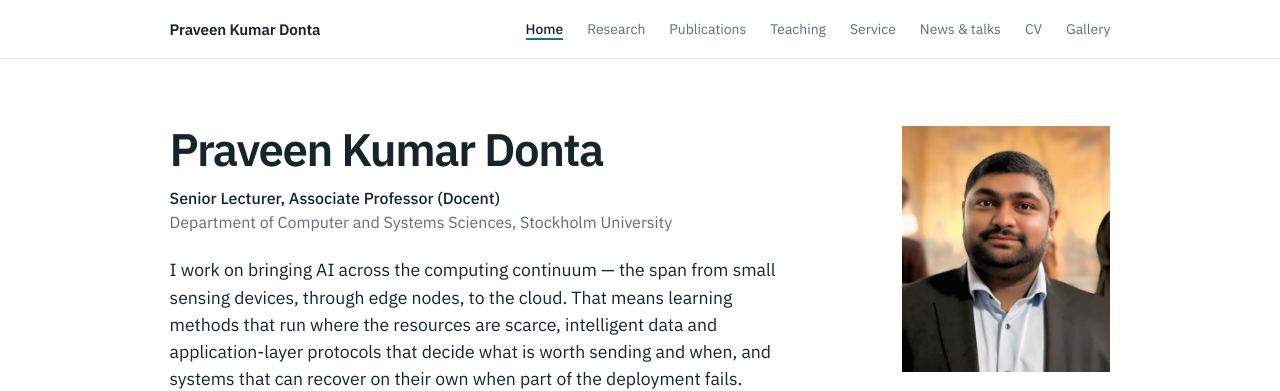
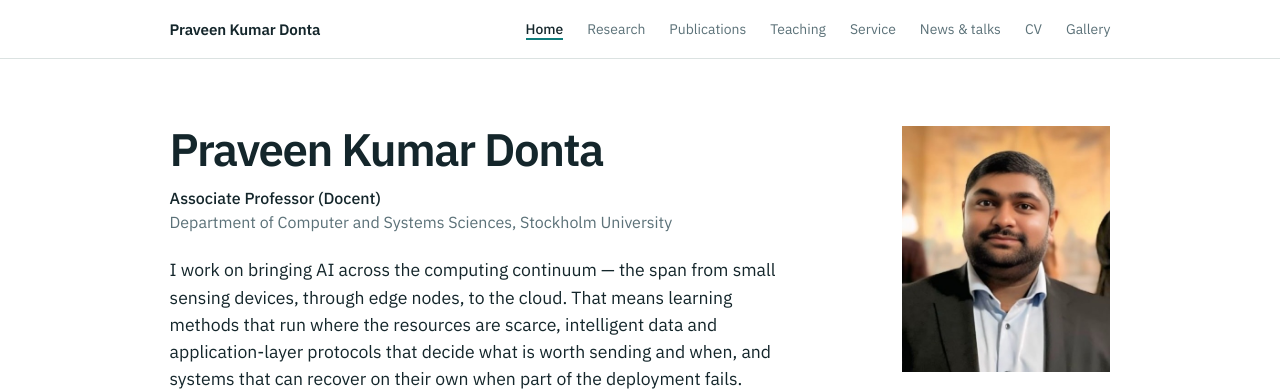
Before and after one commit to pdonta/pdonta.github.io, a Jekyll site: the page built from index.html, in a window 1280 px wide and 900 px high. Shown: the top 391 px of the window. Built offline with Jekyll 4.4.1, drawn with Linux system fonts in a browser that asks for light colours.

Commit message:
Update site.yml

```diff
--- a/_data/site.yml
+++ b/_data/site.yml
@@ -3,7 +3,7 @@
 # ===============================================================
 
 name: Praveen Kumar Donta
-title: Senior Lecturer, Associate Professor (Docent)
+title: Associate Professor (Docent)
 department: Department of Computer and Systems Sciences
 university: Stockholm University
 affiliation: Stockholm University · Department of Computer and Systems Sciences · Kista
```
